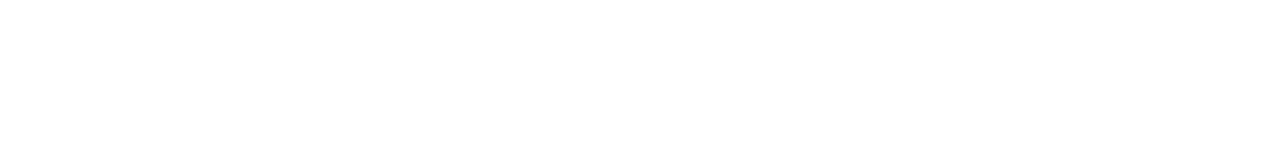
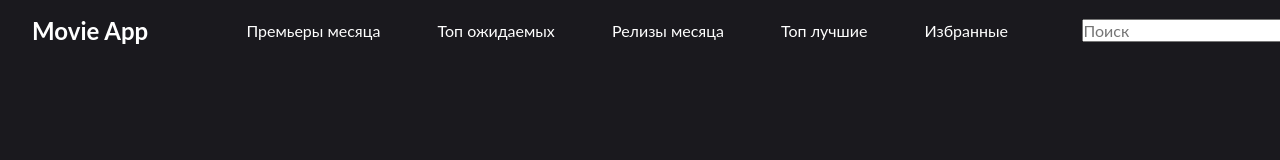
Before and after one commit to ainaziko/MoviePoster, a plain HTML site: page index.html in a window 1280 px wide. Drawn offline with Linux system fonts and the light colour scheme; files that its build step writes are made by us from their sources.

Commit message:
created and designed navbar

```diff
--- /dev/null
+++ b/css/index.css
@@ -0,0 +1,51 @@
+*{
+    box-sizing:border-box;
+    font-family: Lato, sans-serif;
+}
+
+html{
+    background: #1a191e;
+}
+
+header {
+    width: 100%;
+    height: 60px;
+    display: flex;
+    position: fixed;
+    top: 0;
+    z-index: 1000;
+    background: #1a191e;
+}
+
+.header__nav {
+    width: 85%;
+    display: flex;
+    align-items: center;
+    justify-content: space-between;
+    color: #FFFFFF;
+}
+
+.header__title {
+    min-width: 150px;
+    margin-left: 2rem;
+}
+
+.header__ul {
+    width: 70%;
+    display: flex;
+    justify-content: space-between;
+    align-items: center;
+    margin-right: 5rem;
+    list-style-type: none;
+}
+
+.header__form {
+    width: 15%;
+    display: flex;
+    align-items: center;
+    justify-content: center;
+}
+
+main {
+    padding-top: 4rem;
+}
--- a/index.html
+++ b/index.html
@@ -1,14 +1,40 @@
 <!DOCTYPE html>
-<html lang="en">
-  <head>
+<html lang="ru">
+
+<head>
     <meta charset="utf-8">
     <meta name="viewport" content="width=device-width, initial-scale=1.0">
     <title>Movie Poster</title>
     <link rel="stylesheet" href="./css/index.css">
     <link rel="stylesheet" href="./css/reset.css">
-  </head>
+    <link rel="preconnect" href="https://fonts.googleapis.com">
+    <link rel="preconnect" href="https://fonts.gstatic.com" crossorigin>
+    <link href="https://fonts.googleapis.com/css2?family=Open+Sans:ital,wght@0,300..800;1,300..800&display=swap"
+        rel="stylesheet">
+</head>
 
-  <body>
+<body>
+    <header class="header">
+        <nav class="header__nav">
+            <h1 class="header__title">Movie App</h1>
+            <ul class="header__ul">
+                <li class="header__item">Премьеры месяца</li>
+                <li class="header__item">Топ ожидаемых</li>
+                <li class="header__item">Релизы месяца</li>
+                <li class="header__item">Топ лучшие</li>
+                <li class="header__item">Избранные</li>
+            </ul>
+        </nav>
+        <form class="header__form">
+            <input class="header__input" placeholder="Поиск">
+        </form>
+    </header>
 
-  </body>
+    <main>
+        <div class="content-container"></div>
+    </main>
+
+    <script src="./js/index.js"></script>
+</body>
+
 </html>
```
Also changed, not shown: css/reset.css (renamed from styles/reset.css), js/index.js (added), styles/index.css (deleted).
